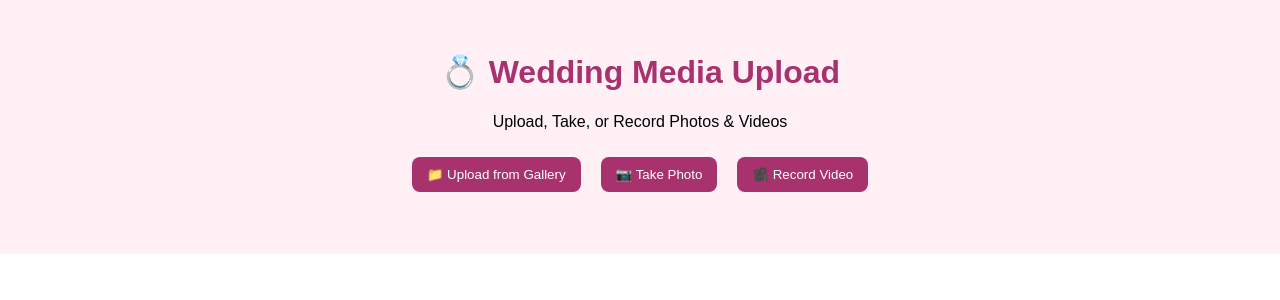
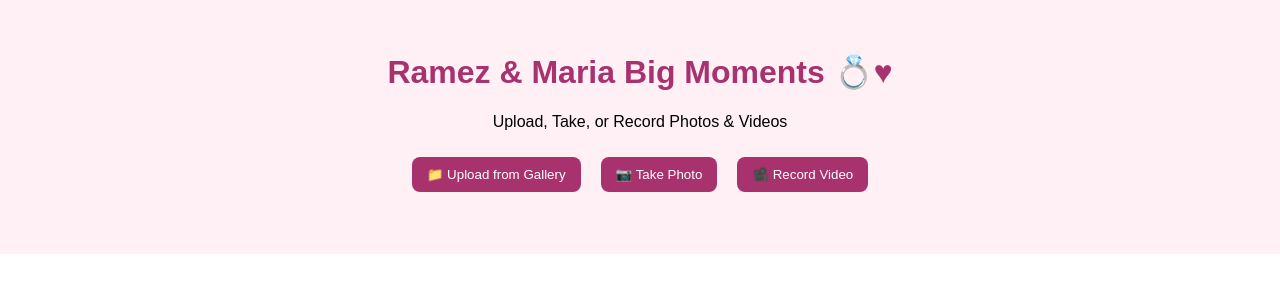
Before and after one commit to Paulaayman16/wedding-photo-app, a React (Create React App) app: page / in a window 1280 px wide. Shown: the top 300 px of the page. Built offline with nearby package versions, Linux system fonts and the light colour scheme.

Commit message:
Update header text

```diff
--- a/src/App.js
+++ b/src/App.js
@@ -67,7 +67,7 @@ export default function App() {
 
   return (
     <div style={{ padding: "2rem", fontFamily: "sans-serif", background: "#fff0f6", textAlign: "center" }}>
-      <h1 style={{ color: "#a8326e" }}>💍 Wedding Media Upload</h1>
+      <h1 style={{ color: "#a8326e" }}>Ramez & Maria Big Moments 💍♥</h1>
       <p>Upload, Take, or Record Photos & Videos</p>
 
       {/* Hidden Inputs */}
```
